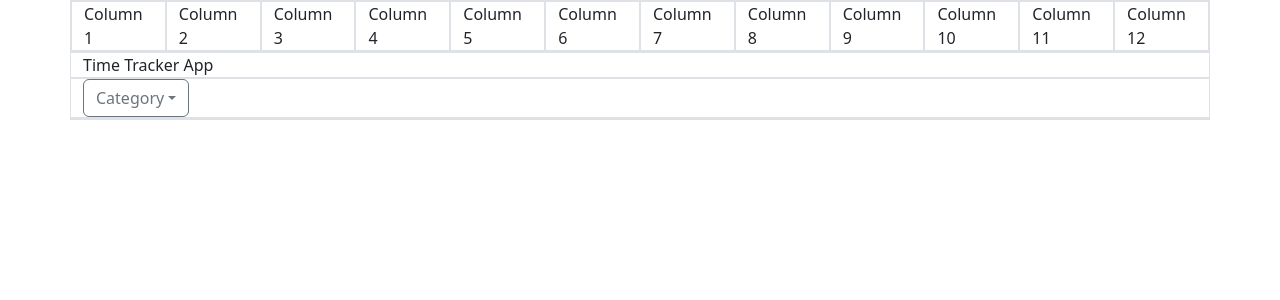
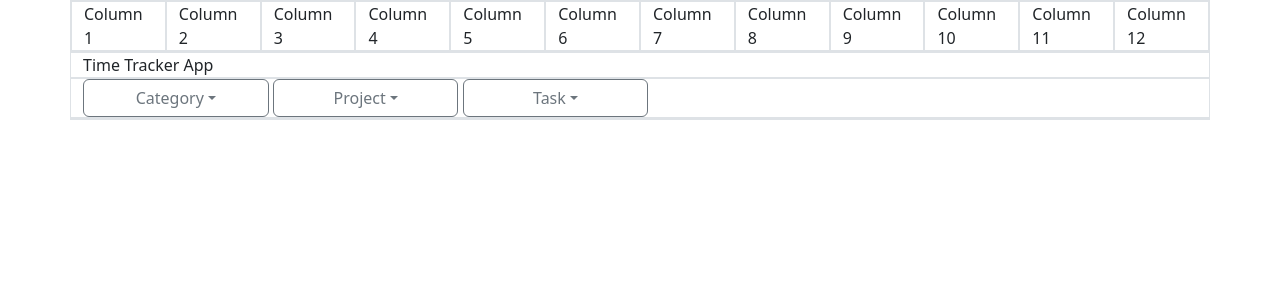
Before and after one commit to hello-dg/Time-Tracker-App-Bootstrap, a Flask app: page / in a window 1280 px wide. Shown: the top 300 px of the page. Run offline with Flask 3, Linux system fonts and the light colour scheme.

Commit message:
Add Project Button and Task Button

```diff
--- a/templates/index.html
+++ b/templates/index.html
@@ -24,17 +24,33 @@
             <div class="col border">Column 12</div>
         </div>
     </div>
+
     <div class="container border" id="navbar">Time Tracker App</div>
+
     <div class="container border" id="form">
-
-        <button class="btn dropdown-toggle btn-outline-secondary" type="button" data-bs-toggle="dropdown">Category</button>
+        <button class="btn dropdown-toggle btn-outline-secondary col-2" type="button" data-bs-toggle="dropdown">Category</button>
         <ul class="dropdown-menu search">
             <input type="search" class="dropdown-item form-control" autocomplete="false" placeholder="Type to Search..." id="search">
             <li><a class="dropdown-item d-flex align-items-center gap-2 py-2" href="#"><span class="d-inline-block bg-success rounded-circle p-1"></span>Category Item</a></li>
             <li><a class="dropdown-item d-flex align-items-center gap-2 py-2" href="#"><span class="d-inline-block bg-success rounded-circle p-1"></span>Another Item</a></li>
             <li><a class="dropdown-item d-flex align-items-center gap-2 py-2" href="#"><span class="d-inline-block bg-success rounded-circle p-1"></span>One More Item</a></li>
         </ul>
+        <button class="btn dropdown-toggle btn-outline-secondary col-2" type="button" data-bs-toggle="dropdown">Project</button>
+        <ul class="dropdown-menu search">
+            <input type="search" class="dropdown-item form-control" autocomplete="false" placeholder="Type to Search..." id="search">
+            <li><a class="dropdown-item d-flex align-items-center gap-2 py-2" href="#"><span class="d-inline-block bg-success rounded-circle p-1"></span>Project Item</a></li>
+            <li><a class="dropdown-item d-flex align-items-center gap-2 py-2" href="#"><span class="d-inline-block bg-success rounded-circle p-1"></span>Another Item</a></li>
+            <li><a class="dropdown-item d-flex align-items-center gap-2 py-2" href="#"><span class="d-inline-block bg-success rounded-circle p-1"></span>One More Item</a></li>
+        </ul>
+        <button class="btn dropdown-toggle btn-outline-secondary col-2" type="button" data-bs-toggle="dropdown">Task</button>
+        <ul class="dropdown-menu search">
+            <input type="search" class="dropdown-item form-control" autocomplete="false" placeholder="Type to Search..." id="search">
+            <li><a class="dropdown-item d-flex align-items-center gap-2 py-2" href="#"><span class="d-inline-block bg-success rounded-circle p-1"></span>Task Item</a></li>
+            <li><a class="dropdown-item d-flex align-items-center gap-2 py-2" href="#"><span class="d-inline-block bg-success rounded-circle p-1"></span>Another Item</a></li>
+            <li><a class="dropdown-item d-flex align-items-center gap-2 py-2" href="#"><span class="d-inline-block bg-success rounded-circle p-1"></span>One More Item</a></li>
+        </ul>
     </div>
+
     <div class="container border" id="history"></div>
 
     <script src="static/js/search.js"></script>
```
Also changed, not shown: requirements.txt (+12 -0 lines).
